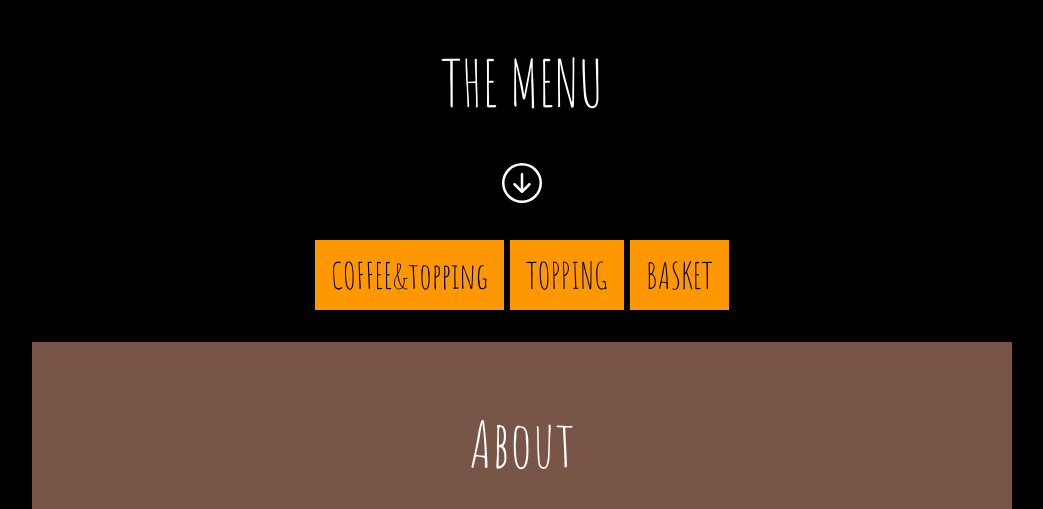
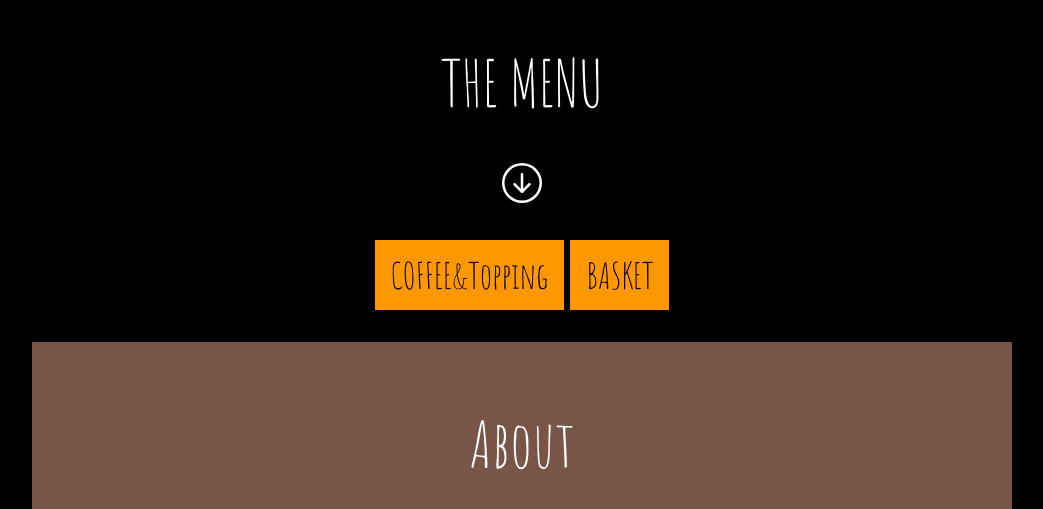
Before and after one commit to Naratip-Poom/IN-ON-Coffee, a Flask app: template website/templates/indexcoffee.html in a window 1280 px wide. Shown: the part 762-1271 px from the top of the page, without its empty margins (118-1161 px from the left). Run offline with Flask 2, Linux system fonts and the light colour scheme; the template is opened without the code that fills it, so the values that code supplies are empty; parts of the project's set-up code (start-up, migrations or seed data) failed here and were passed over.

Commit message:
"delete button topping"

```diff
--- a/website/templates/indexcoffee.html
+++ b/website/templates/indexcoffee.html
@@ -96,8 +96,7 @@
           </svg>
 
           <div class="w3-bar" style="margin-top: 32px">
-            <a href="https://www.w3schools.com/w3css/w3css_buttons.asp" class="w3-button w3-orange">COFFEE&topping</a>
-            <a href="https://www.w3schools.com/w3css/w3css_buttons.asp" class="w3-button w3-orange">TOPPING</a>
+            <a href="https://www.w3schools.com/w3css/w3css_buttons.asp" class="w3-button w3-orange">COFFEE&Topping</a>
             <a href="file:///C:/Users/User/Desktop/coffee/baskettest.html" class="w3-button w3-orange">BASKET</a>
 
           </div>
```
